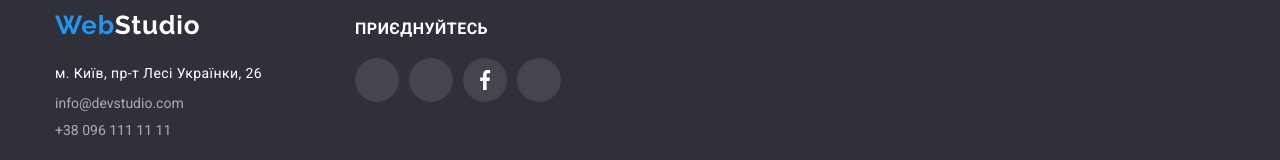
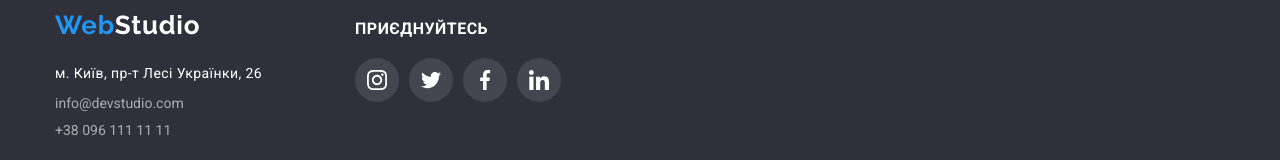
Before and after one commit to Kozulkevych/goit-markup-hw-04, a plain HTML site: page index.html in a window 1280 px wide. Shown: the part 2821-2981 px from the top of the page. Drawn offline with nearby package versions, Linux system fonts and the light colour scheme; the site is published under a folder, as on GitHub Pages, so addresses that start at the root find nothing.

Commit message:
виправлення помилки в посиланні

```diff
--- a/index.html
+++ b/index.html
@@ -364,14 +364,14 @@
           <li>
             <a class="social-link-dark link" href="#">
               <svg class="social-icon" wight="20px" height="20px">
-                <use href="/images/icons/sprite.svg#icon-instagram"></use>
+                <use href="./images/icons/sprite.svg#icon-instagram"></use>
               </svg>
             </a>
           </li>
           <li>
             <a class="social-link-dark link" href="#">
               <svg class="social-icon" wight="20px" height="20px">
-                <use href="/images/icons/sprite.svg#icon-twitter"></use>
+                <use href="./images/icons/sprite.svg#icon-twitter"></use>
               </svg>
             </a>
           </li>
@@ -385,7 +385,7 @@
           <li>
             <a class="social-link-dark link" href="#">
               <svg class="social-icon" wight="20px" height="20px">
-                <use href="/images/icons/sprite.svg#icon-linkedin"></use>
+                <use href="./images/icons/sprite.svg#icon-linkedin"></use>
               </svg>
             </a>
           </li>
```
